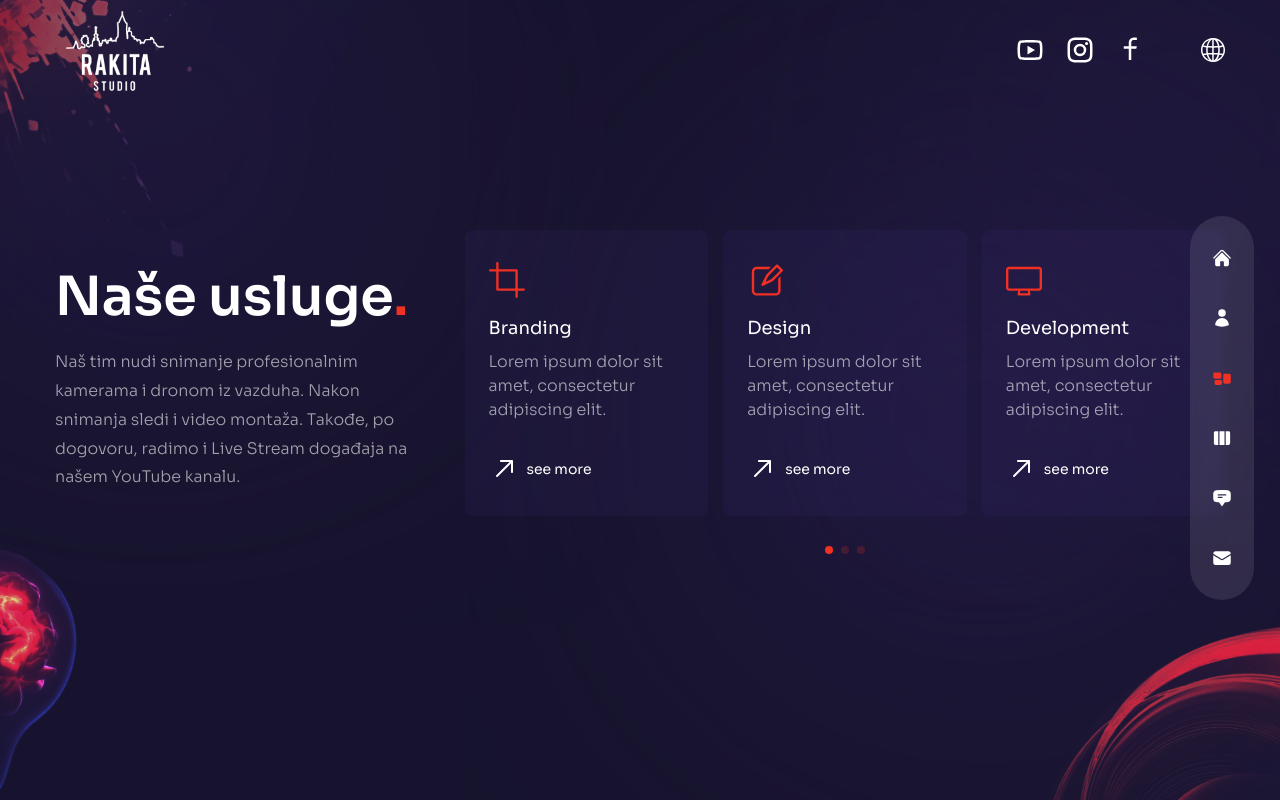
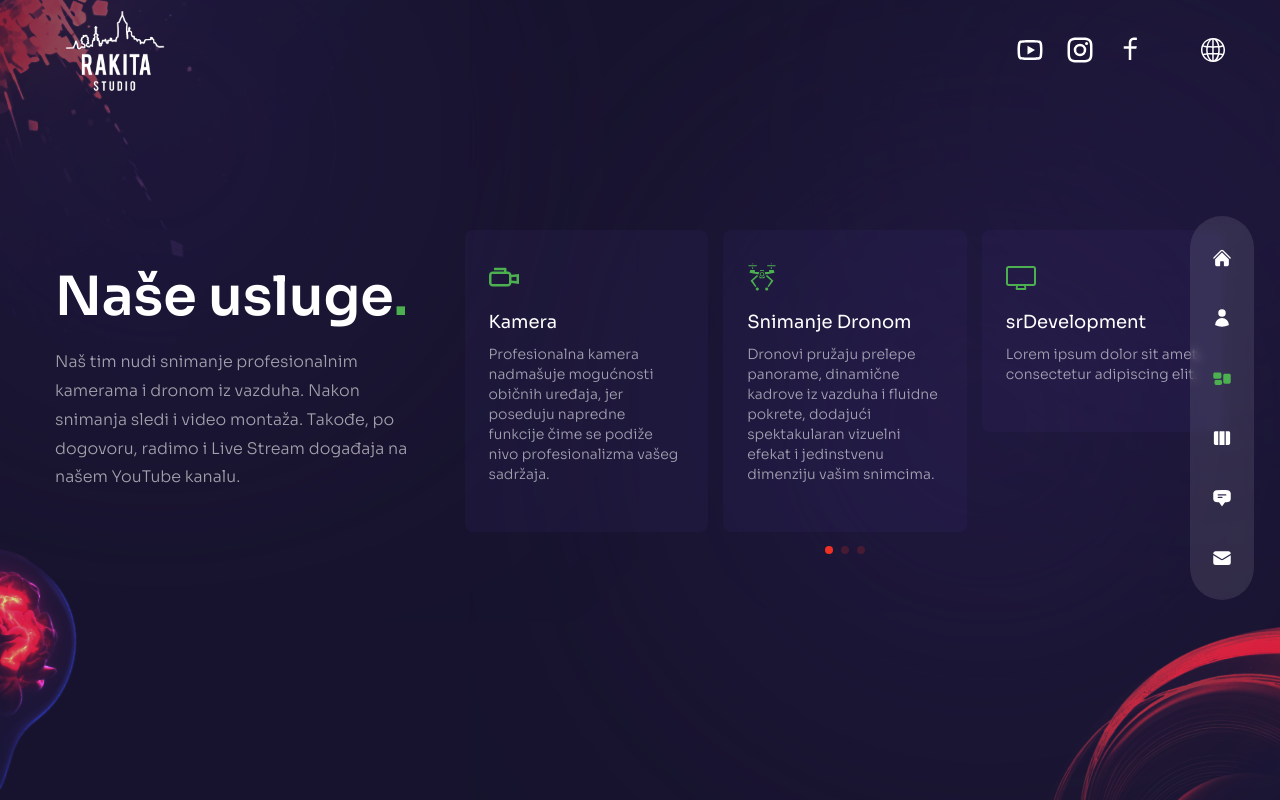
Before and after one commit to MirosBL45/studio_rakita, a Next.js app: page /services in a window 1280 px wide. Both pictures are taken after a click on the element 1213 px from the left and 50 px from the top of the page. Built offline with nearby package versions, Linux system fonts and the light colour scheme.

Commit message:
working on services text

```diff
--- a/components/ServiceSlider.jsx
+++ b/components/ServiceSlider.jsx
@@ -1,11 +1,8 @@
 // data
-import { serviceData } from '../data/serviceData';
-// icon
-import { RxArrowTopRight } from 'react-icons/rx';
+import { serviceData, serviceDataSR } from '../data/serviceData';
 
 // swiper react components
 import { Swiper, SwiperSlide } from 'swiper/react';
-import { useState } from 'react';
 
 // swiper styles
 import 'swiper/css';
@@ -35,22 +32,29 @@ function ServiceSlider({ language }) {
       modules={[FreeMode, Pagination]}
       className="h-[240px] sm:h-[340px]"
     >
-      {serviceData.map((item, itemIndex) => (
+      {language === 'eng'
+        ? serviceData.map((item, itemIndex) => (
             <SwiperSlide key={itemIndex}>
               <div className="bg-[rgba(65,47,123,0.15)] h-max rounded-lg px-6 py-8 flex sm:flex-col gap-x-6 sm:gap-x-0 group cursor-pointer hover:bg-[rgba(89,65,169,0.15)] transition-all duration-300">
                 {/* icon */}
-            <div className="text-4xl text-accent mb-4">{item.icon}</div>
+                <div className="text-3xl text-accent mb-4">{item.icon}</div>
                 {/* title & description */}
-            <div className="mb-8">
+                <div className="mb-4">
                   <div className="mb-2 text-lg">{item.title}</div>
-              <p className="max-w-[350px] leading-normal">{item.description}</p>
+                  <p className="max-w-[350px] text-sm">{item.description}</p>
                 </div>
-            {/* arrow */}
-            <div className="text-3xl flex gap-x-2 items-center">
-              <RxArrowTopRight className="group-hover:rotate-45 group-hover:text-accent transition-all duration-300" />
-              <span className="text-sm group-hover:text-accent transition-all duration-300">
-                see more
-              </span>
+              </div>
+            </SwiperSlide>
+          ))
+        : serviceDataSR.map((item, itemIndex) => (
+            <SwiperSlide key={itemIndex}>
+              <div className="bg-[rgba(65,47,123,0.15)] h-max rounded-lg px-6 py-8 flex sm:flex-col gap-x-6 sm:gap-x-0 group cursor-pointer hover:bg-[rgba(89,65,169,0.15)] transition-all duration-300">
+                {/* icon */}
+                <div className="text-3xl text-accent mb-4">{item.icon}</div>
+                {/* title & description */}
+                <div className="mb-4">
+                  <div className="mb-2 text-lg">{item.title}</div>
+                  <p className="max-w-[350px] text-sm">{item.description}</p>
                 </div>
               </div>
             </SwiperSlide>
--- a/data/serviceData.js
+++ b/data/serviceData.js
@@ -1,8 +1,6 @@
 // icons
 import {
-  RxCrop,
   RxDesktop,
-  RxPencil2,
   RxReader,
   RxRocket,
 } from "react-icons/rx";
@@ -26,33 +24,56 @@ export const serviceDataMainSR = {
 
 export const serviceData = [
   {
-    icon: <RxCrop />,
-    title: 'Branding',
-    description: 'Lorem ipsum dolor sit amet, consectetur adipiscing elit.',
-    bigText: 'This is big text1',
+    icon: <CgCamera />,
+    title: 'Camera',
+    description: 'A professional camera surpasses the capabilities of ordinary devices, because they have advanced functions that raise the level of professionalism of your content.',
   },
   {
-    icon: <RxPencil2 />,
-    title: 'Design',
-    description: 'Lorem ipsum dolor sit amet, consectetur adipiscing elit.',
-    bigText: 'This is big text2',
+    icon: <GiDeliveryDrone />,
+    title: 'Making a Drone Shot',
+    description: 'Drones provide beautiful panoramas, dynamic aerial shots and fluid movements, adding spectacular visual impact and a unique dimension to your footage.',
   },
   {
     icon: <RxDesktop />,
     title: 'Development',
     description: 'Lorem ipsum dolor sit amet, consectetur adipiscing elit.',
-    bigText: 'This is big text3',
   },
   {
     icon: <RxReader />,
     title: 'Copywriting',
     description: 'Lorem ipsum dolor sit amet, consectetur adipiscing elit.',
-    bigText: 'This is big text4',
   },
   {
     icon: <RxRocket />,
     title: 'SEO',
     description: 'Lorem ipsum dolor sit amet, consectetur adipiscing elit.',
-    bigText: 'This is big text5',
   },
 ];
+
+export const serviceDataSR = [
+  {
+    icon: <CgCamera />,
+    title: 'Kamera',
+    description: 'Profesionalna kamera nadmašuje mogućnosti običnih uređaja, jer poseduju napredne funkcije čime se podiže nivo profesionalizma vašeg sadržaja.',
+  },
+  {
+    icon: <GiDeliveryDrone />,
+    title: 'Snimanje Dronom',
+    description: 'Dronovi pružaju prelepe panorame, dinamične kadrove iz vazduha i fluidne pokrete, dodajući spektakularan vizuelni efekat i jedinstvenu dimenziju  vašim snimcima.',
+  },
+  {
+    icon: <RxDesktop />,
+    title: 'srDevelopment',
+    description: 'Lorem ipsum dolor sit amet, consectetur adipiscing elit.',
+  },
+  {
+    icon: <RxReader />,
+    title: 'Copywriting',
+    description: 'Lorem ipsum dolor sit amet, consectetur adipiscing elit.',
+  },
+  {
+    icon: <RxRocket />,
+    title: 'SEO',
+    description: 'Lorem ipsum dolor sit amet, consectetur adipiscing elit.',
+  },
+];
--- a/tailwind.config.js
+++ b/tailwind.config.js
@@ -24,7 +24,8 @@ module.exports = {
       colors: {
         primary: '#131424',
         secondary: '#393A47',
-        accent: '#F13024',
+        accent: '#4CAF50',
+        // accent: '#F13024',
       },
       backgroundImage: {
         explosion: 'url("/bg-explosion.png")',
```
Lines whose indentation alone changed are shown as unchanged.
